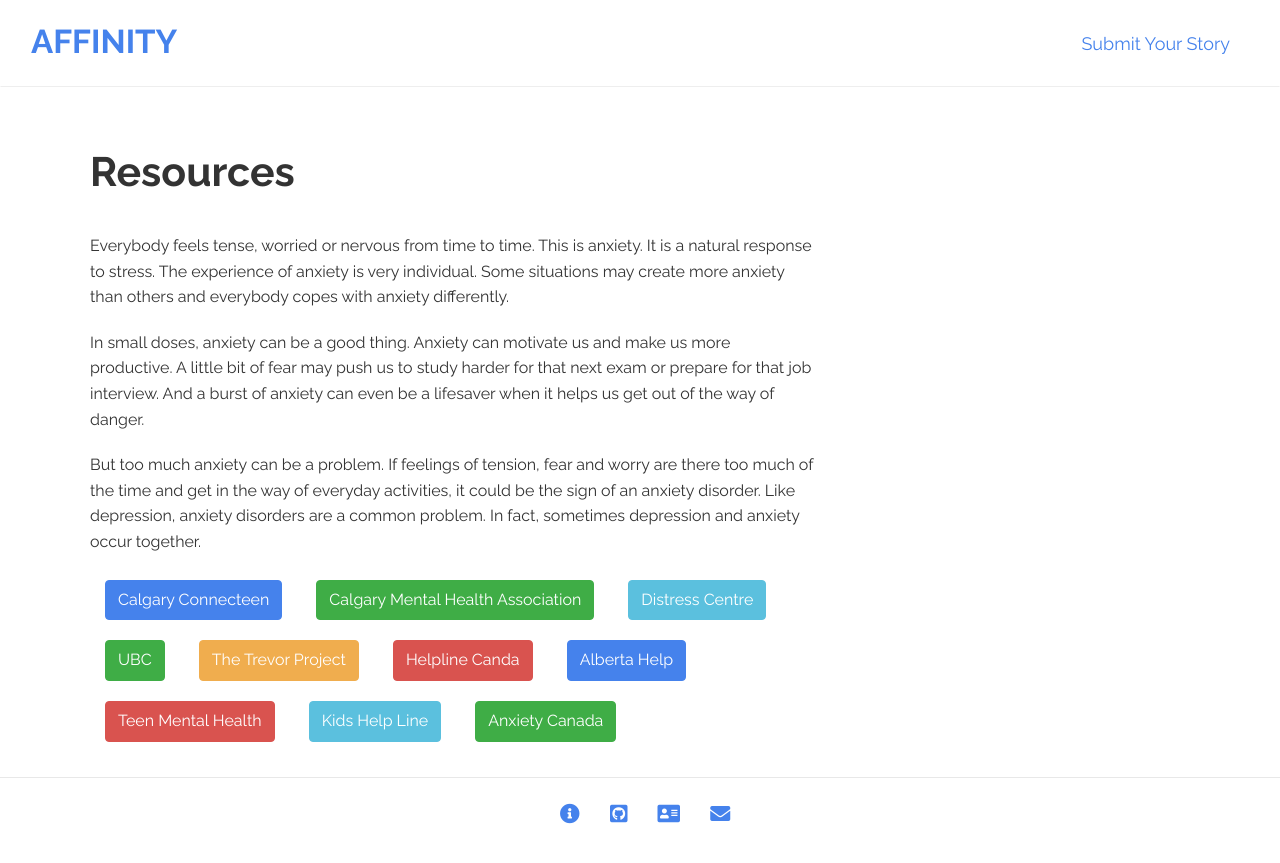
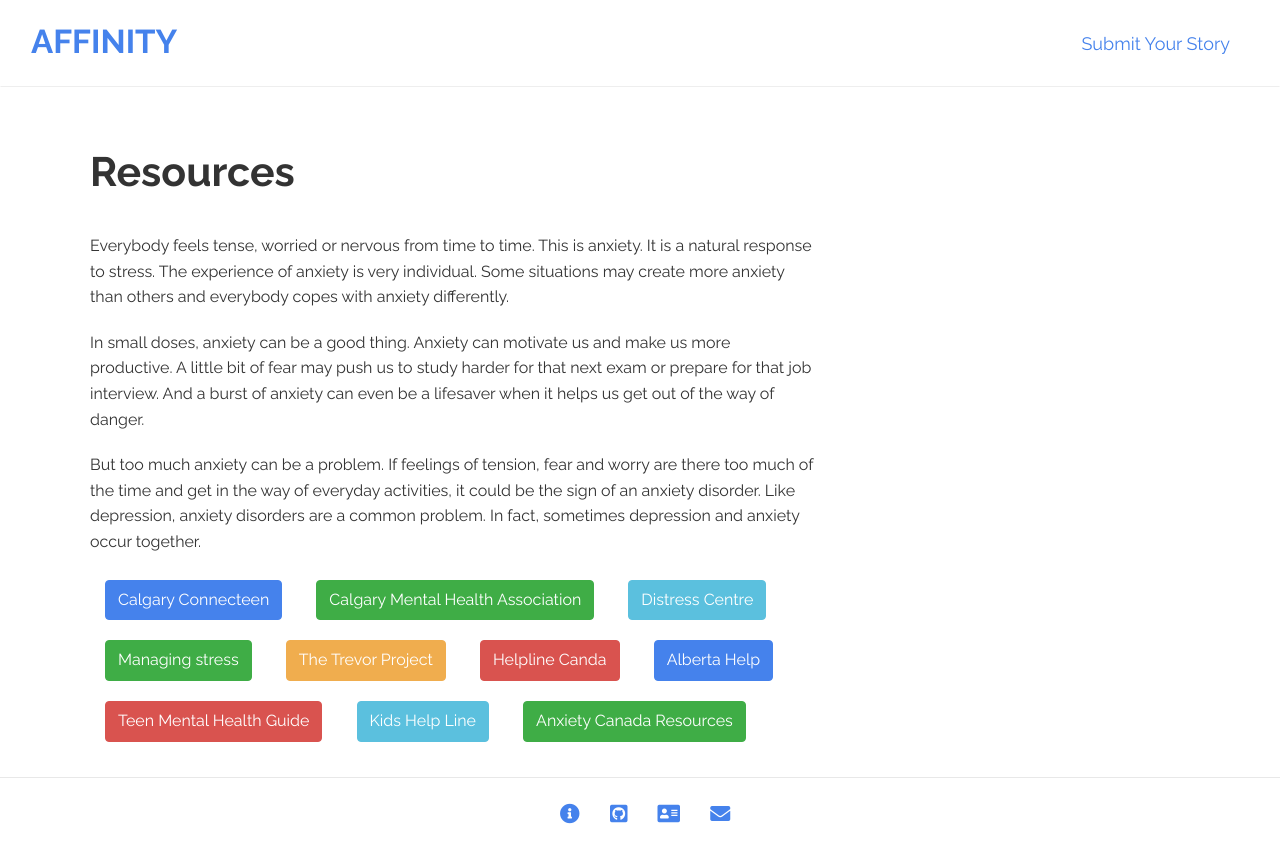
Before and after one commit to jerryzhou196/MayorsChallengeWebsite, a Jekyll site: the page built from _posts/SUBHOMEPAGE/(8) AnxietySub/2019-03-24-Resource.markdown, in a window 1280 px wide. Shown: the top 863 px of the page. Built offline with Jekyll 4.4.1, drawn with Linux system fonts in a browser that asks for light colours; nearby versions of some CDN libraries.

Commit message:
resource t2

```diff
--- a/_posts/SUBHOMEPAGE/(8) AnxietySub/2019-03-24-Resource.markdown
+++ b/_posts/SUBHOMEPAGE/(8) AnxietySub/2019-03-24-Resource.markdown
@@ -17,16 +17,13 @@ But too much anxiety can be a problem. If feelings of tension, fear and worry ar
 margin-top: 5px;
 }
 </style>
-
-
-
 <a href="https://calgaryconnecteen.com/" class="btn btn-primary">Calgary Connecteen</a>
 <a href="http://cmha.calgary.ab.ca/" class="btn btn-success">Calgary Mental Health Association</a>
 <a href="https://www.distresscentre.com/" class="btn btn-info">Distress Centre</a>
-<a href=" https://students.ubc.ca/health/health-topics/stress-anxiety" class = "btn btn-success"> UBC </a>
+<a href=" https://students.ubc.ca/health/health-topics/stress-anxiety" class = "btn btn-success"> Managing stress</a>
 <a href="https://www.anxietycanada.com/" class = "btn btn-warning"> The Trevor Project </a>
 <a href="http://www.ccdus.ca/Eng/Pages/Addictions-Treatment-Helplines-Canada.aspx" class = "btn btn-danger"> Helpline Canda </a>
 <a href="https://www.alberta.ca/bullying-find-supports.aspx" class = "btn btn-primary"> Alberta Help </a>
-<a href= "http://teenmentalhealth.org/care/parents/" class = "btn btn-danger"> Teen Mental Health </a>
-<a href = "https://kidshelpline.com.au/teens/issues/coping-with-loneliness" class = "btn btn-info"> Kids Help Line </a>
-<a href = "https://www.anxietycanada.com/contact" class = "btn btn-success"> Anxiety Canada </a>
+<a href= "http://teenmentalhealth.org" class = "btn btn-danger"> Teen Mental Health Guide </a>
+<a href = "https://kidshelpline.com.au/teens/issues/coping-with-loneliness" class = "btn btn-info"> Kids Help Line  </a>
+<a href = "https://www.anxietycanada.com/contact" class = "btn btn-success"> Anxiety Canada Resources</a>
```
Also changed, not shown: _posts/SUBHOMEPAGE/(8) AnxietySub/2019-06-13-RESOURCE.markdown (+4 -4 lines).
